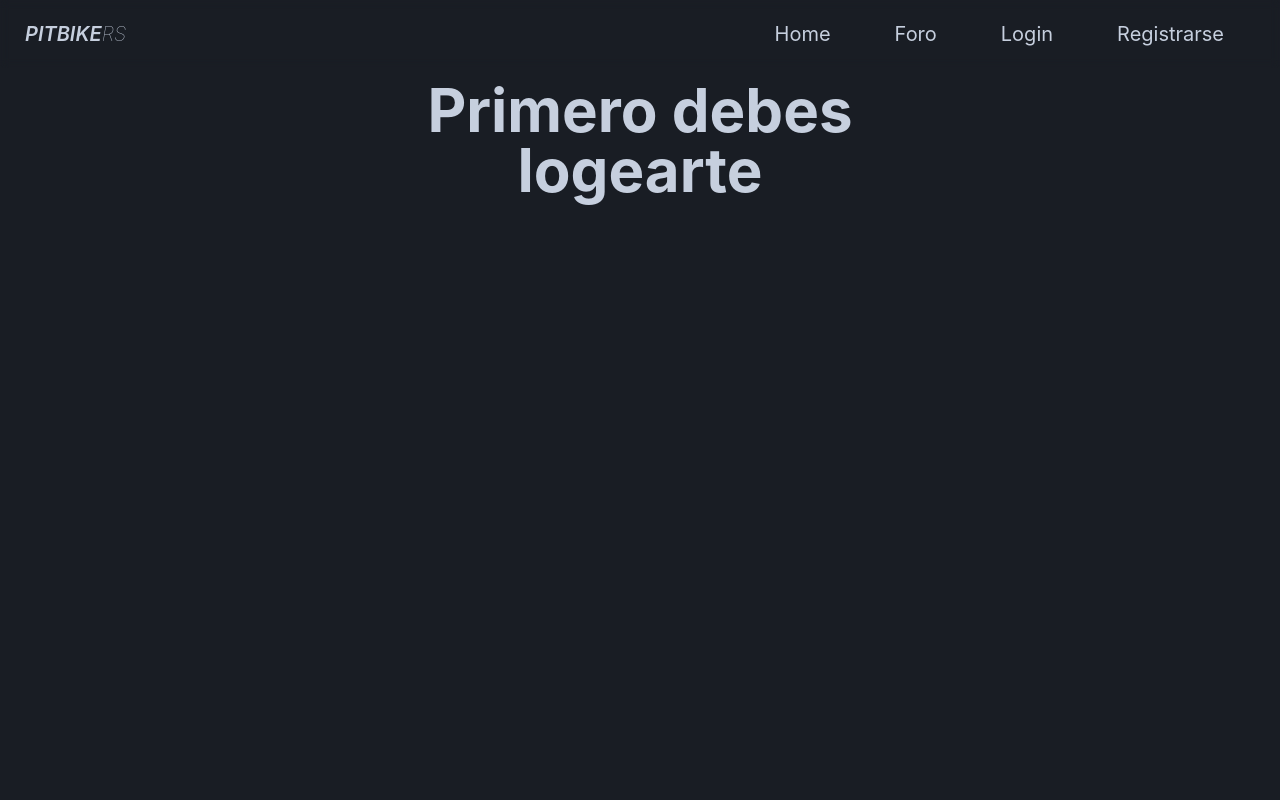
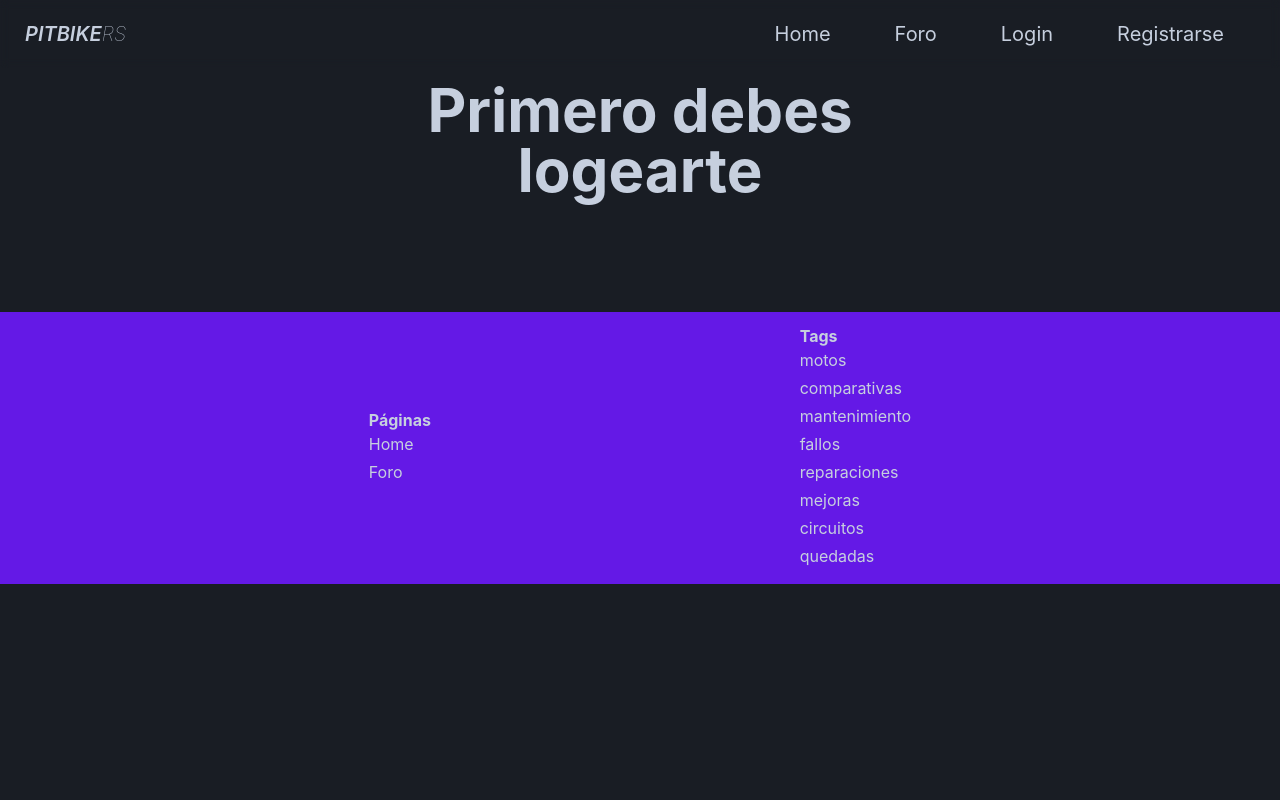
Before and after one commit to raullc92/pitbikers, a Next.js app: page /perfil in a window 1280 px wide. Shown: the top 800 px of the page. Built offline with nearby package versions, Linux system fonts and the light colour scheme; no server answers.

Commit message:
End footer component

```diff
--- a/components/presentation/footer.js
+++ b/components/presentation/footer.js
@@ -4,19 +4,21 @@ import { genericData } from "../application/genericData"
 
 const Footer = () => {
   return (
-    <footer className="flex justify-evenly items-center">
+    <footer className="flex justify-evenly items-center bg-primary py-3 mt-8">
       <ul className="flex flex-col">
+        <li className="font-bold">Páginas</li>
         <Link href={"/"}>
-          <a>Home</a>
+          <a className="mb-1 hover:text-base-100">Home</a>
         </Link>
         <Link href={"/foro"}>
-          <a>Foro</a>
+          <a className="mb-1 hover:text-base-100">Foro</a>
         </Link>
       </ul>
       <ul className="flex flex-col">
+        <li className="font-bold">Tags</li>
         {genericData.articleTags.map((tag) => (
           <Link href={`/foro/tag${tag}`} key={tag}>
-            <a>{tag}</a>
+            <a className="mb-1 hover:text-base-100">{tag}</a>
           </Link>
         ))}
       </ul>
--- a/pages/foro/[tag].js
+++ b/pages/foro/[tag].js
@@ -26,7 +26,9 @@ const Tag = ({ results, tag }) => {
 
   return (
     <div className="flex m-auto flex-col">
-      <h1 className="m-auto mt-44 text-6xl uppercase font-bold">{parseTag}</h1>
+      <h1 className="m-auto mt-44 text-4xl md:text-6xl uppercase font-bold">
+        {parseTag}
+      </h1>
       <div className="m-auto">
         <section>
           {results ? (
--- a/pages/foro/hilo/[threat].js
+++ b/pages/foro/hilo/[threat].js
@@ -51,7 +51,7 @@ const Threat = ({ results, tagName }) => {
 
   return (
     <div className="flex m-auto flex-col">
-      <h1 className="m-auto text-center mt-44 text-4xl uppercase font-bold">
+      <h1 className="m-auto text-center mt-44 text-3xl md:text-6xl uppercase font-bold">
         {title}
       </h1>
       <div className="m-auto">
--- a/pages/perfil.js
+++ b/pages/perfil.js
@@ -30,7 +30,7 @@ export default function Perfil() {
 
   return (
     <>
-      <main className="flex w-screen h-screen flex-col max-w-xs m-auto md:max-w-lg">
+      <main className="flex w-screen flex-col max-w-xs m-auto md:max-w-lg">
         {user ? (
           <>
             <h1 className="text-6xl  font-bold my-20 text-center">
```
